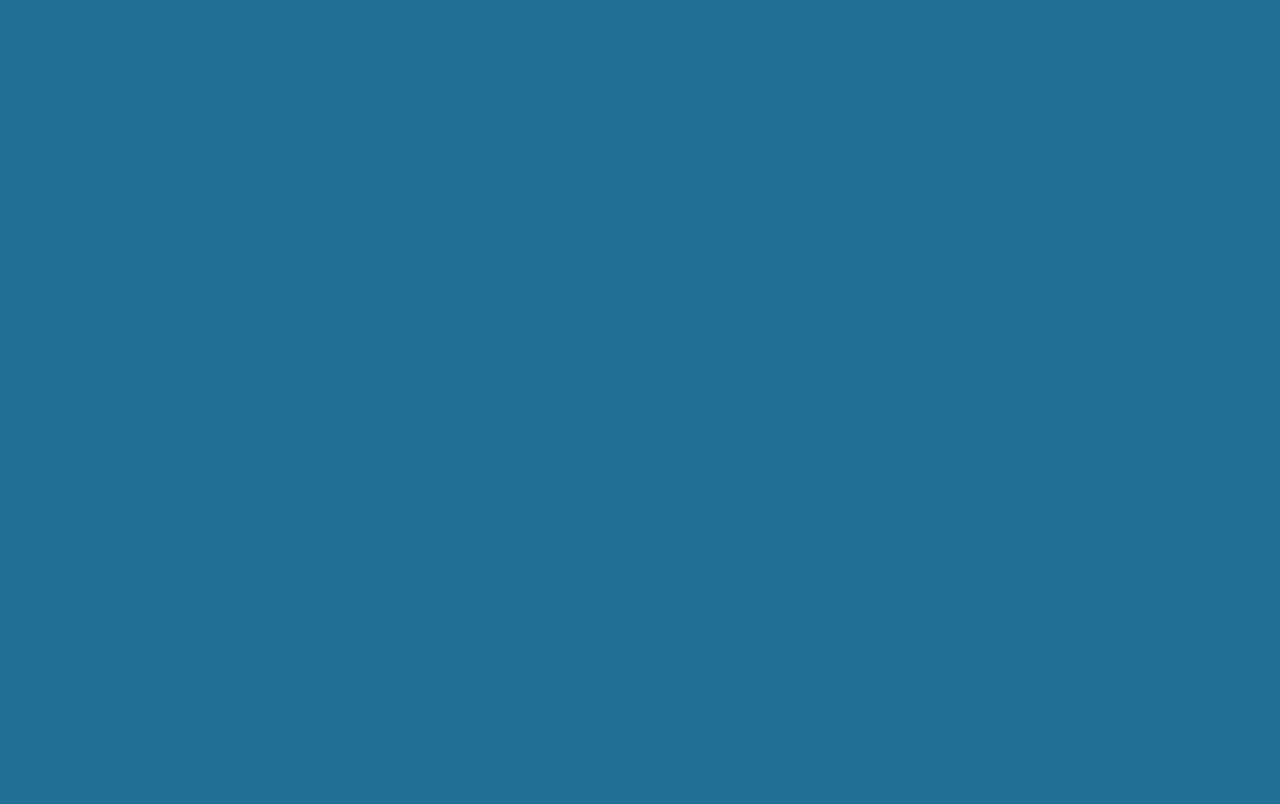
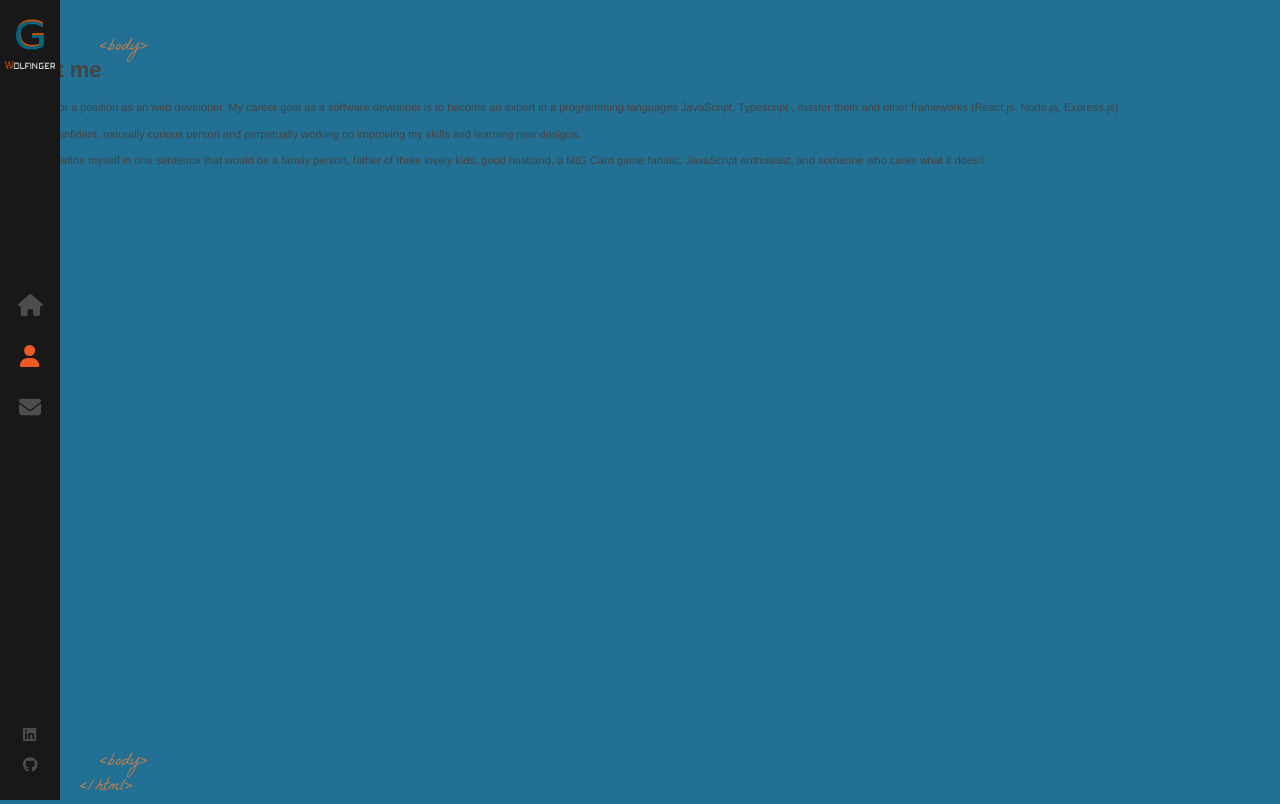
Before and after one commit to wujekbizon/react-portfolio, a React (Create React App) app: page /about in a window 1280 px wide. Before the commit this address had no page. Built offline with nearby package versions, Linux system fonts and the light colour scheme.

Commit message:
start work on about page

```diff
--- a/src/App.js
+++ b/src/App.js
@@ -2,6 +2,7 @@ import './App.scss'
 import { Routes, Route } from 'react-router-dom'
 import Layout from './components/Layout'
 import Home from './components/Home/index'
+import About from './components/About/index'
 
 function App() {
   return (
@@ -9,6 +10,7 @@ function App() {
       <Routes>
         <Route path="/" element={<Layout />}>
           <Route index element={<Home />} />
+          <Route path="/about" element={<About />} />
         </Route>
       </Routes>
     </>
--- /dev/null
+++ b/src/components/About/index.js
@@ -0,0 +1,34 @@
+import AnimatedLetters from '../AnimatedLetters'
+import './index.scss'
+
+const About = () => {
+  return (
+    <div className="container about-page">
+      <div className="text-zone">
+        <h1>
+          <AnimatedLetters
+            strArray={['A', 'b', 'o', 'u', 't', ' ', 'm', 'e']}
+            idx={15}
+          />
+        </h1>
+        <p>
+          I'm looking for a position as an web developer. My career goal as a
+          software developer is to become an expert in a programming languages
+          JavaScript, Typescript , master them and other frameworks (React.js,
+          Node.js, Express.js)
+        </p>
+        <p>
+          I'm quietly confident, naturally curious person and perpetually
+          working on improving my skills and learning new designs.
+        </p>
+        <p>
+          If I need to define myself in one sentence that would be a family
+          person, father of three lovely kids, good husband, a MtG Card game
+          fanatic, JavaScript enthusiast, and someone who cares what it does!!
+        </p>
+      </div>
+    </div>
+  )
+}
+
+export default About
```
Also changed, not shown: src/components/About/index.scss (added).
